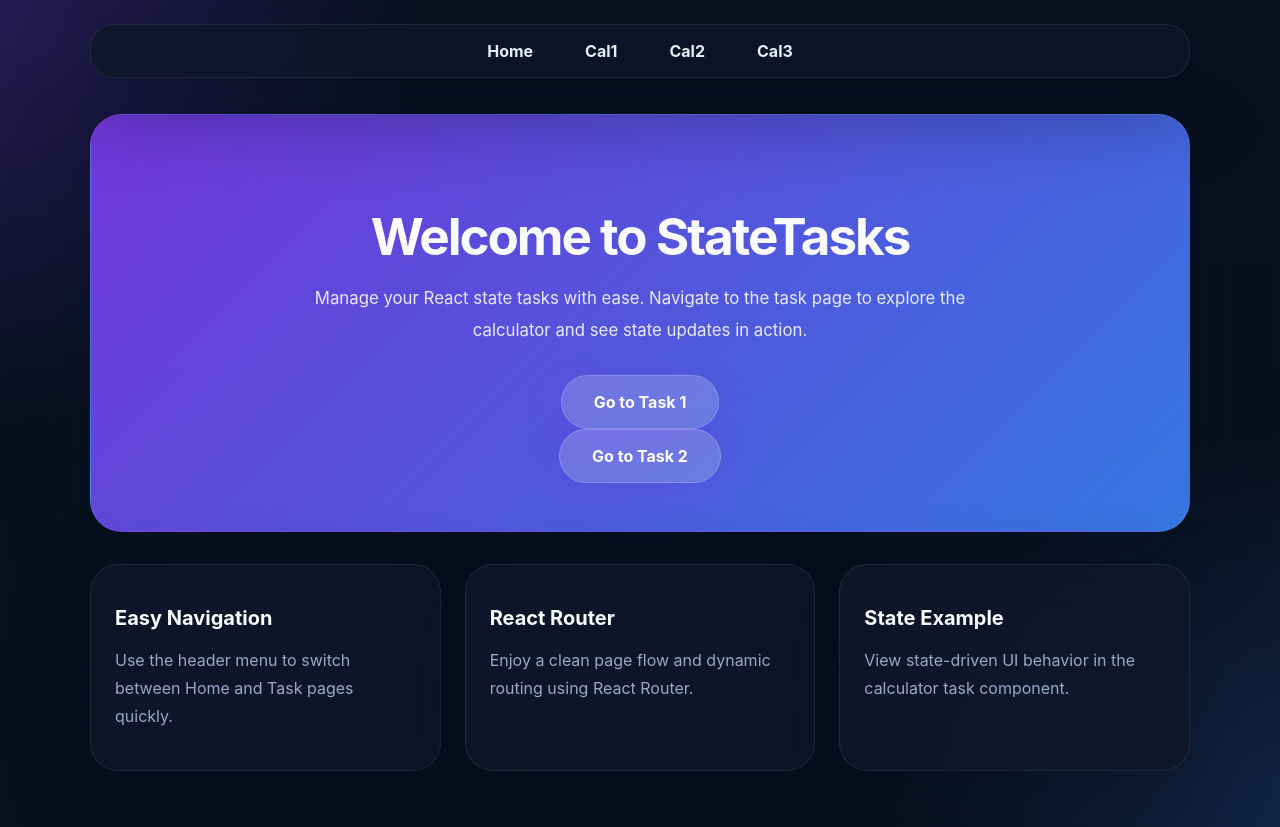
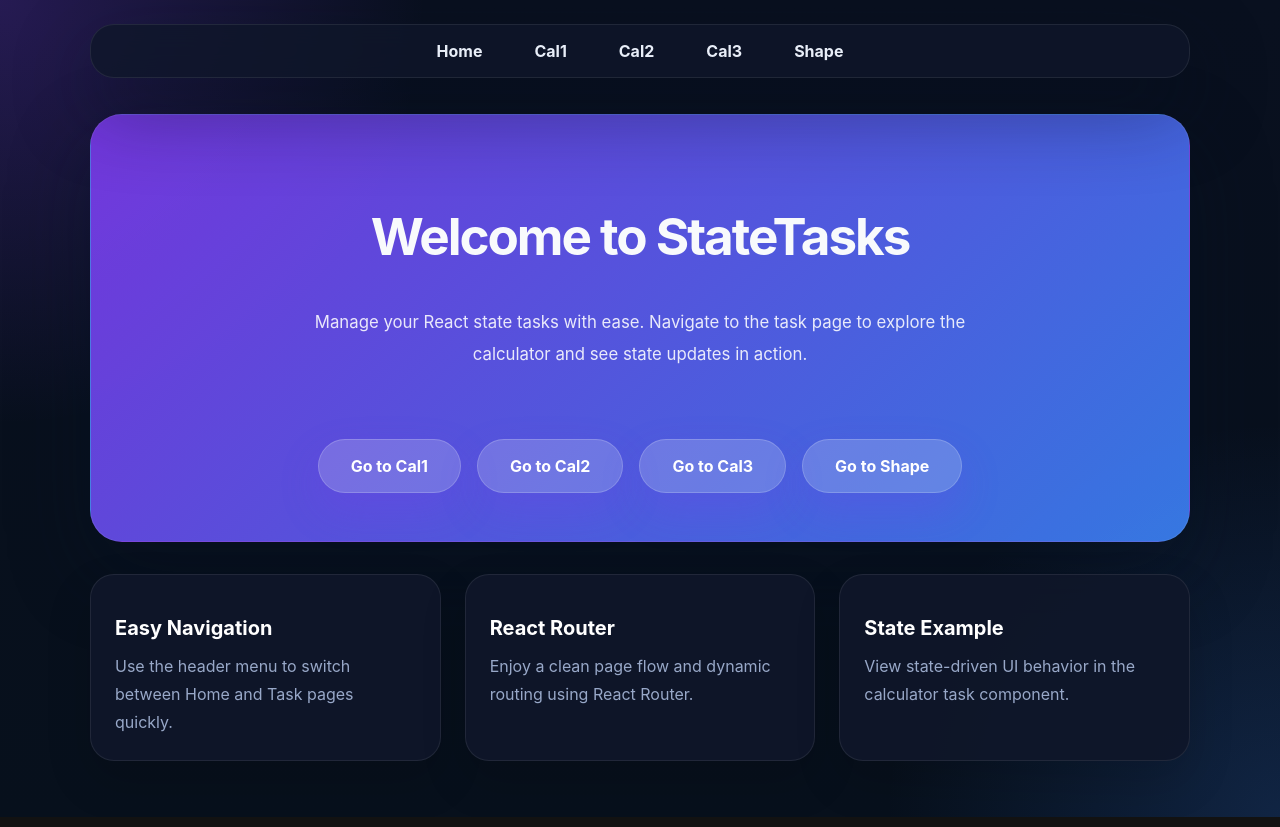
Before and after one commit to dhruvinviru/statetasks, a React (Create React App) app: page / in a window 1280 px wide. Built offline with nearby package versions, Linux system fonts and the light colour scheme.

Commit message:
home page menu dynamic and shape file make

```diff
--- a/src/App.css
+++ b/src/App.css
@@ -258,6 +258,98 @@ input {
   box-shadow: 0 30px 80px rgba(7, 16, 33, 0.35);
 }
 
+.home-content {
+  display: flex;
+  flex-direction: column;
+  align-items: center;
+  gap: 1.5rem;
+  max-width: 760px;
+  margin: 0 auto;
+}
+
+.home-content h1 {
+  font-size: clamp(2.75rem, 4vw, 4.5rem);
+  margin-bottom: 0;
+  letter-spacing: -0.04em;
+}
+
+.home-content p {
+  font-size: 1.05rem;
+  line-height: 1.9;
+  max-width: 700px;
+  margin: 0;
+  color: rgba(255, 255, 255, 0.88);
+}
+
+.home-cta {
+  display: flex;
+  flex-wrap: wrap;
+  justify-content: center;
+  gap: 1rem;
+  margin-top: 1rem;
+}
+
+.home-button {
+  display: inline-flex;
+  align-items: center;
+  justify-content: center;
+  padding: 1rem 1.8rem;
+  color: #ffffff;
+  background: rgba(255, 255, 255, 0.16);
+  border: 1px solid rgba(255, 255, 255, 0.18);
+  border-radius: 999px;
+  font-weight: 700;
+  text-decoration: none;
+  box-shadow: 0 16px 40px rgba(124, 58, 237, 0.16);
+  transition: transform 0.2s ease, background 0.2s ease, box-shadow 0.2s ease;
+}
+
+.home-button:hover {
+  transform: translateY(-2px);
+  background: rgba(255, 255, 255, 0.22);
+  box-shadow: 0 22px 48px rgba(124, 58, 237, 0.2);
+}
+
+.home-features {
+  display: grid;
+  gap: 1.5rem;
+  grid-template-columns: repeat(auto-fit, minmax(220px, 1fr));
+}
+
+.feature-card {
+  padding: 1.5rem;
+  background: rgba(15, 23, 42, 0.95);
+  border: 1px solid rgba(255, 255, 255, 0.08);
+  border-radius: 1.5rem;
+  box-shadow: 0 20px 45px rgba(0, 0, 0, 0.15);
+}
+
+.feature-card h2 {
+  margin-bottom: 0.75rem;
+  font-size: 1.25rem;
+  color: #ffffff;
+}
+
+.feature-card p {
+  margin: 0;
+  line-height: 1.75;
+  color: rgba(232, 238, 248, 0.8);
+}
+
+@media (max-width: 720px) {
+  .home-hero {
+    padding: 2.25rem 1.5rem;
+  }
+
+  .home-content h1 {
+    font-size: clamp(2.25rem, 5vw, 3.5rem);
+  }
+
+  .home-button {
+    width: 100%;
+  }
+}
+
 .home-content h1 {
   font-size: clamp(2.75rem, 4vw, 4.5rem);
   margin-bottom: 1rem;
--- a/src/App.js
+++ b/src/App.js
@@ -6,12 +6,14 @@ import Home from './component/Home';
 import Cal1 from './component/Cal1';
 import Cal2 from './component/Cal2';
 import Cal3 from './component/Cal3';
+import Shape from './component/Shape';
 
 const menuItems = [
   { name: 'Home', path: '/' },
   { name: 'Cal1', path: '/Cal1' },
   { name: 'Cal2', path: '/Cal2' },
   { name: 'Cal3', path: '/Cal3' },
+  { name: 'Shape', path: '/Shape' },
 ];
 
 function App() {
@@ -19,15 +21,15 @@ function App() {
     <div className="App">
       <Header menu={menuItems} />
       <Routes>
-          <Route path="/" element={<Home />} />
+        <Route path="/" element={<Home page={menuItems} />} />
         <Route path="/Cal1" element={<Cal1 />} />
         <Route path="/Cal2" element={<Cal2 />} />
         <Route path="/Cal3" element={<Cal3 />} />
+        <Route path="/Shape" element={<Shape />} />
       </Routes>
       <Analytics />
     </div>
   );
 }
 
-
 export default App;
--- a/src/component/Home.jsx
+++ b/src/component/Home.jsx
@@ -1,7 +1,7 @@
 import React from 'react'
 import { Link } from 'react-router-dom'
 
-function Home() {
+function Home({ page = [] }) {
   return (
     <main className="home-page">
       <section className="home-hero">
@@ -12,14 +12,13 @@ function Home() {
             calculator and see state updates in action.
           </p>
           <div className="home-cta">
-            <Link to="/Cal1" className="home-button">
-              Go to Task 1
-            </Link>
-          </div>
-          <div className="home-cta">
-            <Link to="/Cal2" className="home-button">
-              Go to Task 2
-            </Link>
+            {page
+              .filter((item) => item.name !== 'Home')
+              .map((item) => (
+                <Link key={item.path} to={item.path} className="home-button">
+                  Go to {item.name}
+                </Link>
+              ))}
           </div>
         </div>
       </section>
--- /dev/null
+++ b/src/component/Shape.jsx
@@ -0,0 +1,14 @@
+import React from 'react'
+
+function Shape() {
+  return (
+    <div>
+        <div>
+            <h1>Shape</h1>
+        </div>
+    </div>
+
+  )
+}
+
+export default Shape
```
Also changed, not shown: 1 other file (tests, documents, lock files or other folders). Lines whose indentation alone changed are shown as unchanged.
